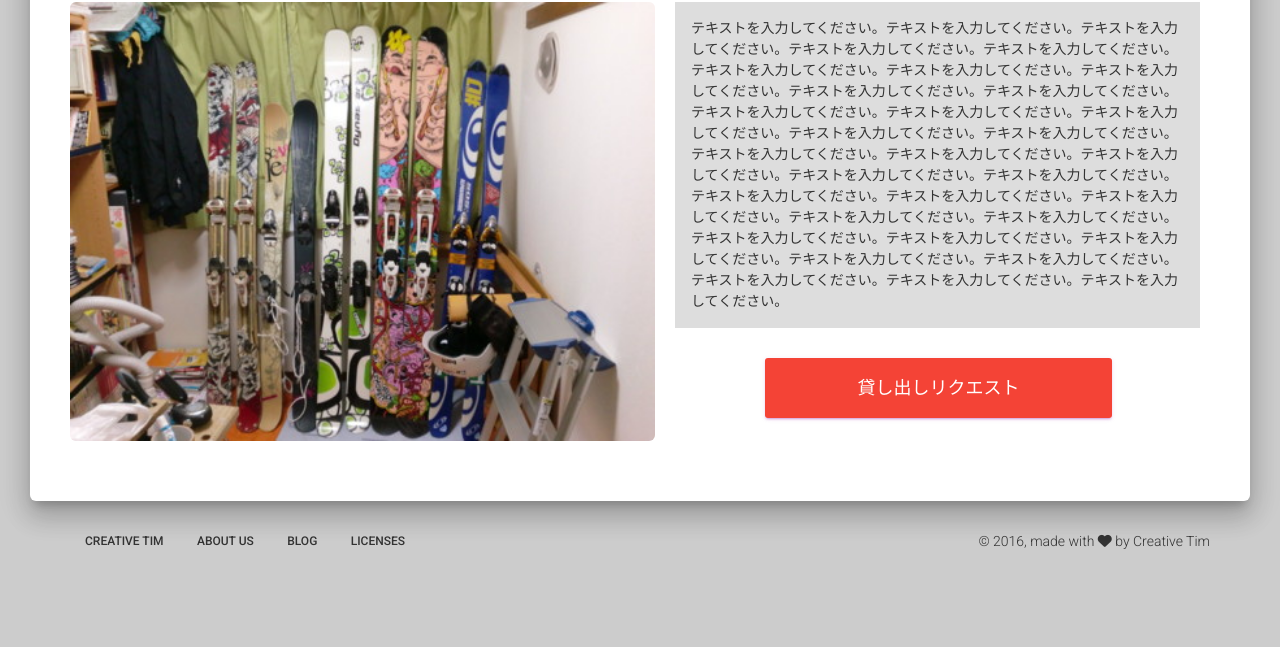
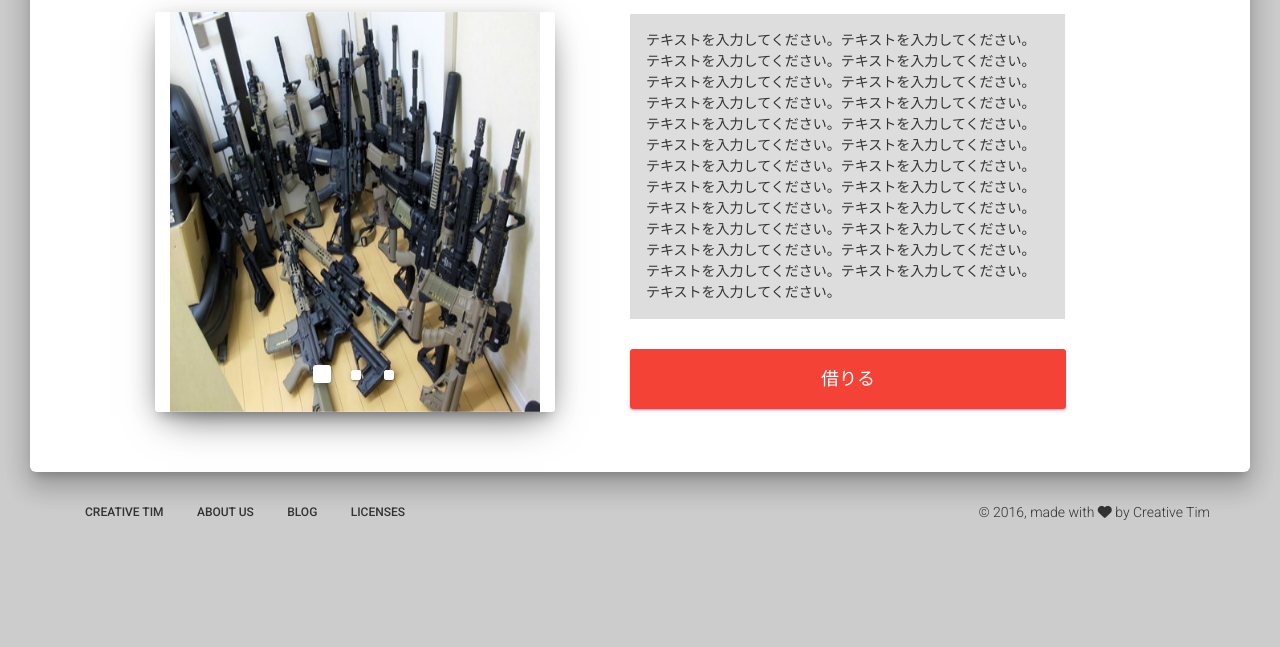
Before and after one commit to kakura/junctiontokyo_sample, a plain HTML site: page examples/detail-page.html in a window 1280 px wide. Shown: the part 153-800 px from the top of the page. Drawn offline with Linux system fonts and the light colour scheme.

Commit message:
fixed a link. add a carousel.

```diff
--- a/examples/detail-page.html
+++ b/examples/detail-page.html
@@ -32,7 +32,7 @@
 					<span class="icon-bar"></span>
 					<span class="icon-bar"></span>
 				</button>
-				<a class="navbar-brand" href="http://www.creative-tim.com"><img src="../assets/img/arrow-left.png" alt="戻る"></a>
+				<a class="navbar-brand" href="./category-page.html"><img src="../assets/img/arrow-left.png" alt="戻る"></a>
 			</div>
 
 			<div class="collapse navbar-collapse" id="navigation-example">
@@ -61,17 +61,51 @@
 		<div class="main main-raised">
 			<div class="profile-content" style="margin-top:60px;">
 				<div class="container">
-					<div class="row" style="margin-top:70px; margin-left:10px; margin-right:30px;">
+					<div class="row" style="margin-top:70px; margin-left:80px; margin-right:30px;">
 						<h2>タイトルをここに入れてください。</h2>
 					</div>
 
 					<div class="row">
+						<!-- <img src="../assets/img/examples/snowboard3.jpg" class="img-rounded" style="width:500px; height: auto; margin:10px 0px 60px 40px;"/> -->
+						<!-- Carousel Card -->
+						<div class="col-md-6 card card-raised card-carousel" style="width:400px; height:400px; margin:10px 0px 60px 100px;">
+							<div id="carousel-example-generic" class="carousel slide" data-ride="carousel">
+								<div class="carousel slide" data-ride="carousel">
+
+									<!-- Indicators -->
+									<ol class="carousel-indicators">
+										<li data-target="#carousel-example-generic" data-slide-to="0" class="active"></li>
+										<li data-target="#carousel-example-generic" data-slide-to="1"></li>
+										<li data-target="#carousel-example-generic" data-slide-to="2"></li>
+									</ol>
+
+									<!-- Wrapper for slides -->
+									<div class="carousel-inner">
+										<div class="item active">
+											<img style="width:400px; height:400px; overhidden:hidden;" src="../assets/img/examples/airsoft3.jpg" alt="Awesome Image">
+										</div>
+										<div class="item">
+											<img style="width:400px; height:400px; overhidden:hidden;" src="../assets/img/examples/airsoft1.jpg" alt="Awesome Image">
+										</div>
+										<div class="item">
+											<img style="width:400px; height:400px; overhidden:hidden;" src="../assets/img/examples/airsoft2.jpg" alt="Awesome Image">
+										</div>
+									</div>
+
+									<!-- Controls -->
+									<a class="left carousel-control" href="#carousel-example-generic" data-slide="prev">
+										<i class="material-icons">keyboard_arrow_left</i>
+									</a>
+									<a class="right carousel-control" href="#carousel-example-generic" data-slide="next">
+										<i class="material-icons">keyboard_arrow_right</i>
+									</a>
+								</div>
+							</div>
+						</div>
+						<!-- End Carousel Card -->
 						<div class="col-md-6">
-							<img src="../assets/img/examples/snowboard3.jpg" class="img-rounded" style="width:585px; height: auto; margin:0px auto 60px auto;"/>
-						</div>
-						<div class="col-md-6">
-							<p style="margin:0px 10px 0px 20px; background-color: #ddd; padding:16px;">テキストを入力してください。テキストを入力してください。テキストを入力してください。テキストを入力してください。テキストを入力してください。テキストを入力してください。テキストを入力してください。テキストを入力してください。テキストを入力してください。テキストを入力してください。テキストを入力してください。テキストを入力してください。テキストを入力してください。テキストを入力してください。テキストを入力してください。テキストを入力してください。テキストを入力してください。テキストを入力してください。テキストを入力してください。テキストを入力してください。テキストを入力してください。テキストを入力してください。テキストを入力してください。テキストを入力してください。テキストを入力してください。テキストを入力してください。テキストを入力してください。テキストを入力してください。テキストを入力してください。テキストを入力してください。テキストを入力してください。テキストを入力してください。テキストを入力してください。</p>
-							<button class="btn btn-primary" type="button" name="button" style="margin:30px 30px 60px 110px; width:347px; height: 60px; font-size:18px;">貸し出しリクエスト</button>
+							<p style="margin:12px 60px 0px 60px; background-color:#ddd; padding:16px;">テキストを入力してください。テキストを入力してください。テキストを入力してください。テキストを入力してください。テキストを入力してください。テキストを入力してください。テキストを入力してください。テキストを入力してください。テキストを入力してください。テキストを入力してください。テキストを入力してください。テキストを入力してください。テキストを入力してください。テキストを入力してください。テキストを入力してください。テキストを入力してください。テキストを入力してください。テキストを入力してください。テキストを入力してください。テキストを入力してください。テキストを入力してください。テキストを入力してください。テキストを入力してください。テキストを入力してください。テキストを入力してください。</p>
+							<button class="btn btn-primary" type="button" name="button" style="width:436px; height: 60px; font-size:18px; margin:30px 60px 60px 60px;">借りる</button>
 						</div>
 					</div>
 				</div>
```
